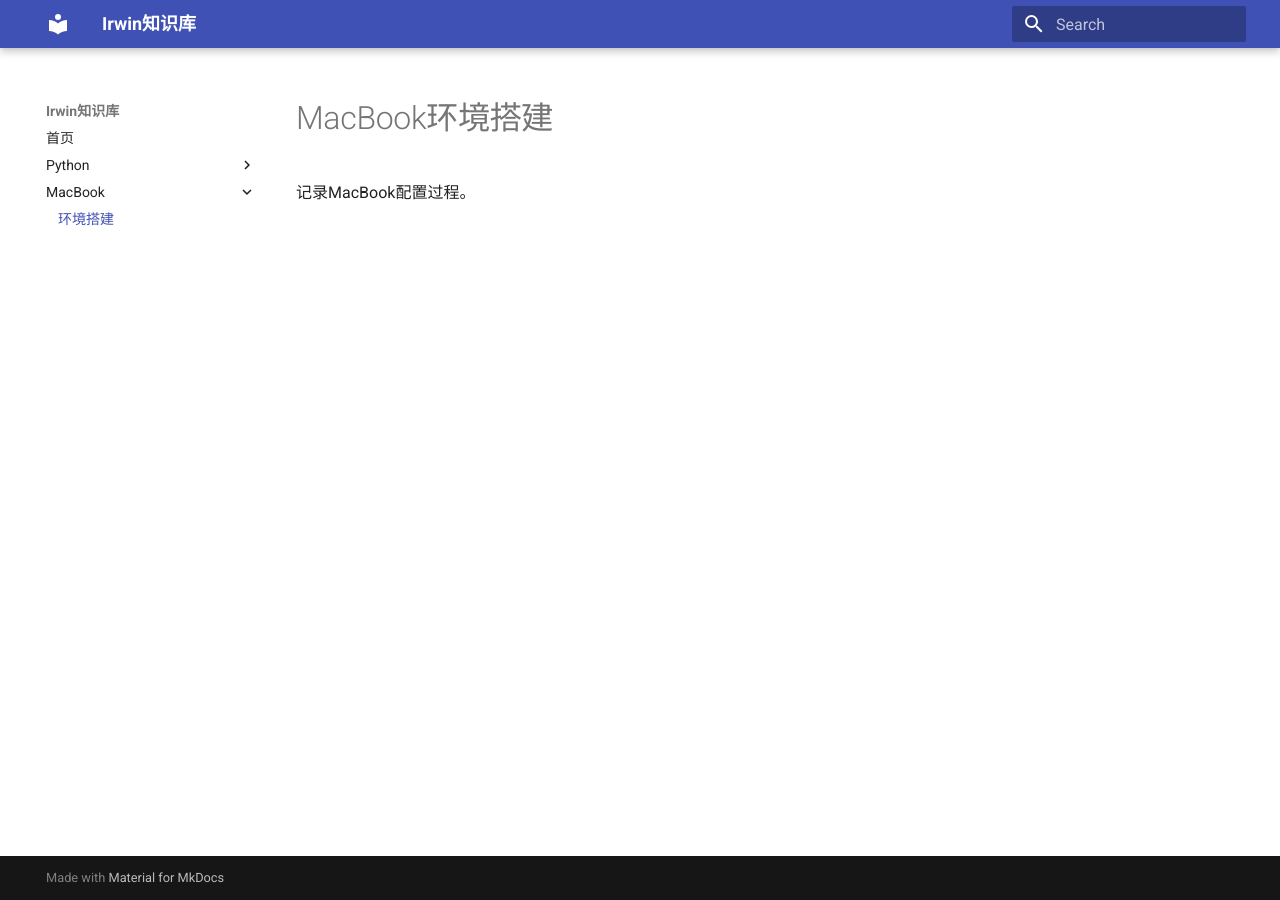
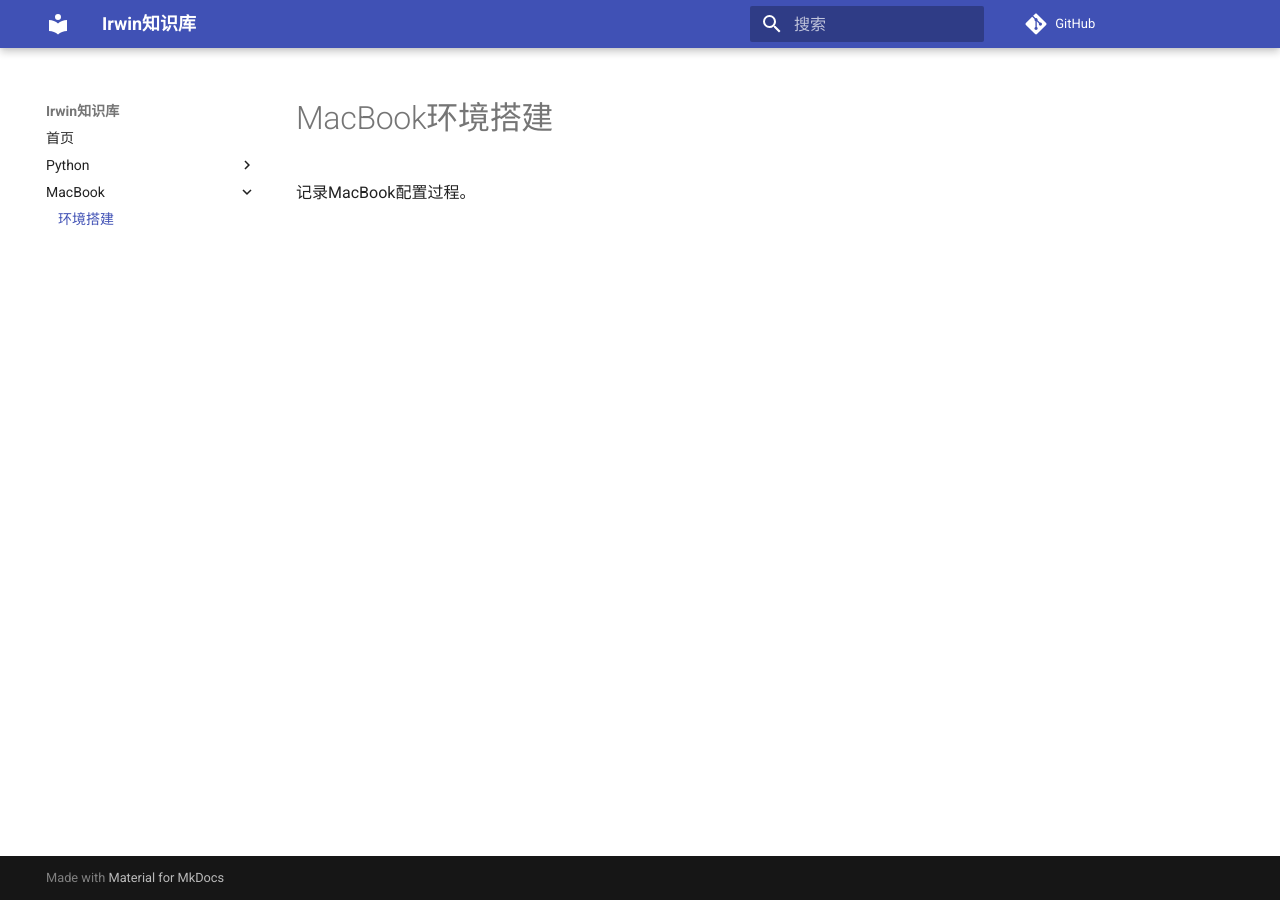
Before and after one commit to 497729872/mkdocs-knowledge-irwin, an MkDocs documentation site: the page built from docs/macbook/setup.md, in a window 1280 px wide. Built offline with MkDocs 1.6.1 and Material for MkDocs 9.7.7, drawn with Linux system fonts in a browser that asks for light colours; comment, search, counter and statistics services are not loaded.

Commit message:
submit github.mkdocs.yml

```diff
--- a/mkdocs.yml
+++ b/mkdocs.yml
@@ -1,7 +1,26 @@
 site_name: Irwin知识库
+site_author: Irwin
+site_description: 设计/AI/金融/生活体验/诗词
+site_url: https://wiki.links888star.top/
+repo_url: https://github.com/497729872/mkdocs-knowledge-irwin
+repo_name: GitHub
 
 theme:
   name: material
+
+  language: zh
+
+features:
+  - navigation.tabs
+  - navigation.sections
+  - navigation.expand
+  - navigation.top
+
+  - search.suggest
+  - search.highlight
+  - search.share
+
+  - content.code.copy
 
 nav:
   - 首页: index.md
```
